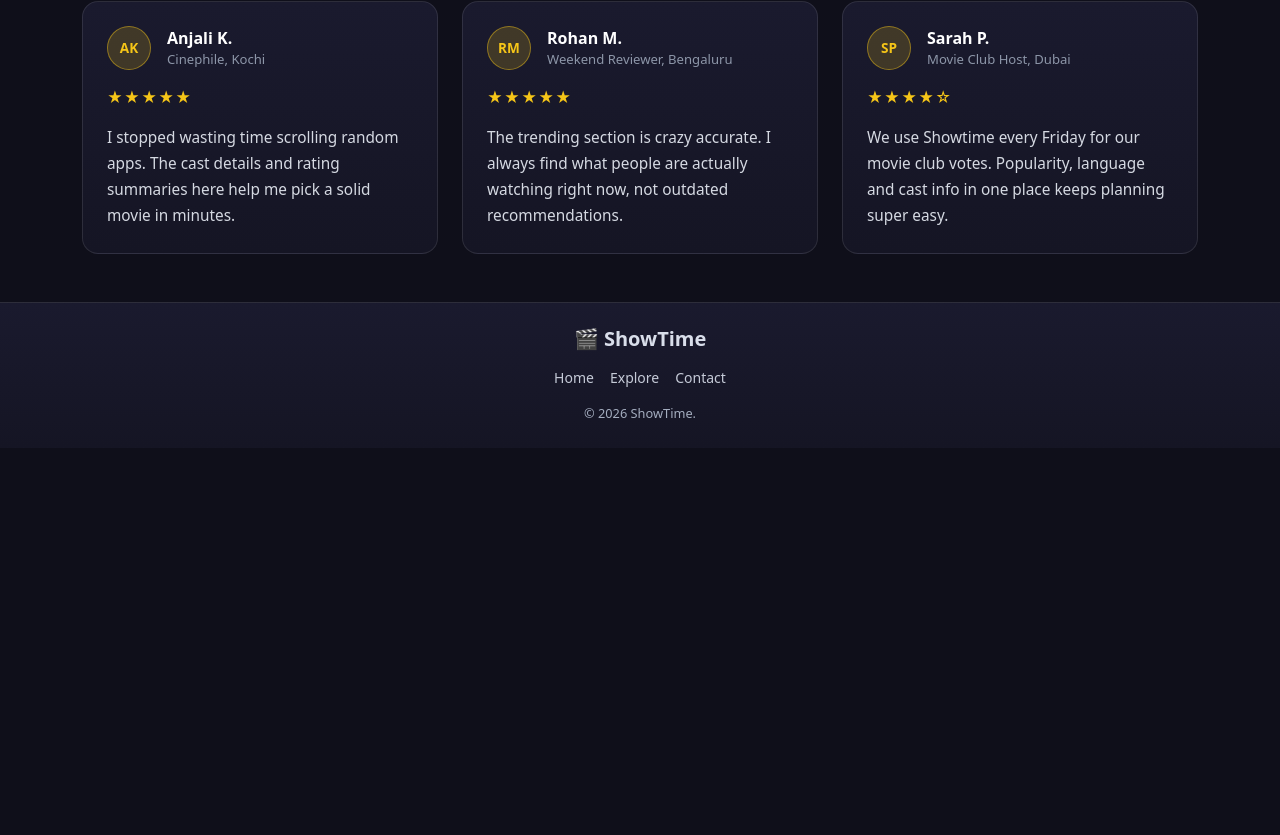
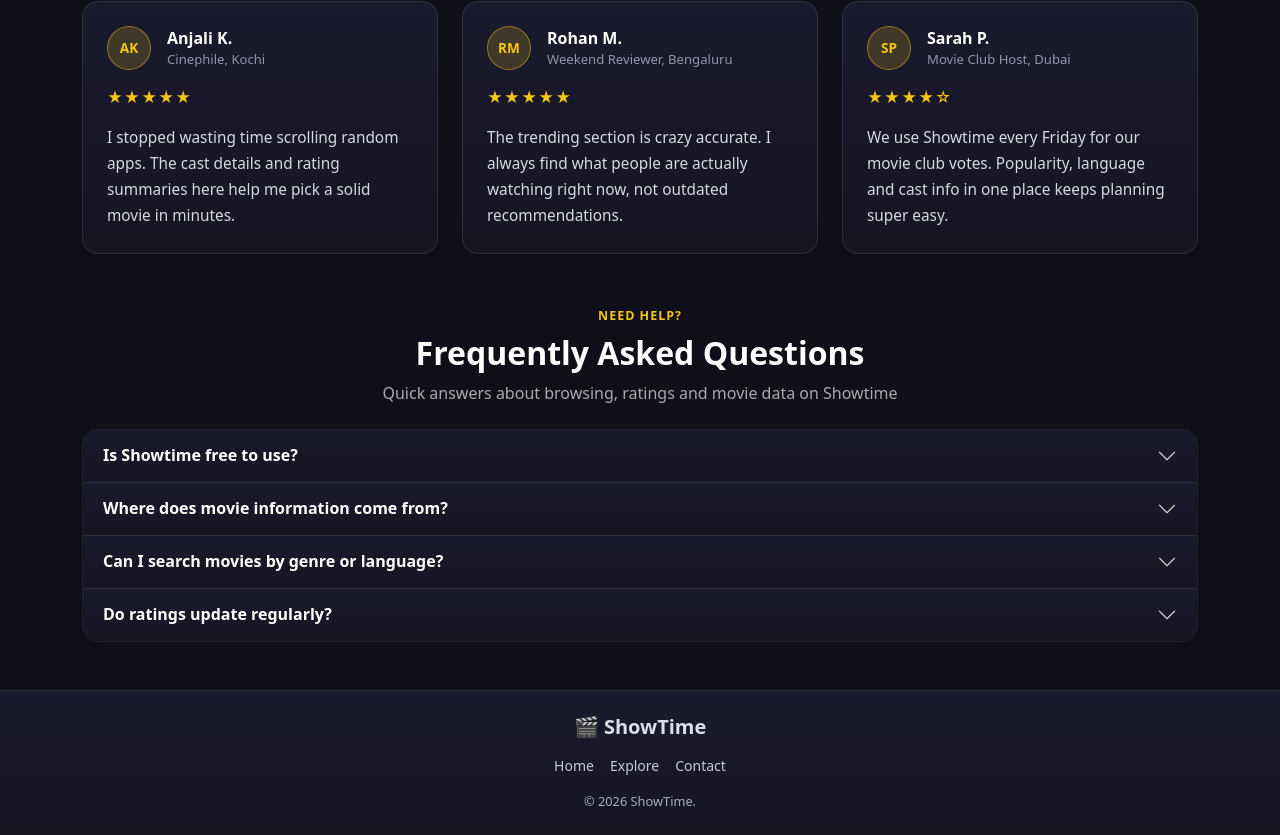
Before and after one commit to x-aswin/nest-Angular-ShowTime, an Angular app: page / in a window 1280 px wide. Shown: the part 1457-2292 px from the top of the page. Before the commit the page ends 1905 px from the top, so only its background shows below. Built offline with nearby package versions, Linux system fonts and the light colour scheme; no server answers.

Commit message:
accordion on homepage

```diff
--- a/src/app/pages/home/home.css
+++ b/src/app/pages/home/home.css
@@ -98,6 +98,52 @@
   line-height: 1.7;
 }
 
+.faq-section {
+  position: relative;
+}
+
+.faq-accordion {
+  border-radius: 16px;
+  overflow: hidden;
+  border: 1px solid rgba(255, 255, 255, 0.08);
+}
+
+.faq-accordion .accordion-item {
+  background: linear-gradient(180deg, #1a1a2e 0%, #151524 100%);
+  border: 0;
+  border-bottom: 1px solid rgba(255, 255, 255, 0.08);
+}
+
+.faq-accordion .accordion-item:last-child {
+  border-bottom: 0;
+}
+
+.faq-accordion .accordion-button {
+  background: transparent;
+  color: #ffffff;
+  font-weight: 600;
+  padding: 1rem 1.25rem;
+  box-shadow: none;
+}
+
+.faq-accordion .accordion-button:not(.collapsed) {
+  color: #f5c518;
+}
+
+.faq-accordion .accordion-button::after {
+  filter: invert(90%);
+}
+
+.faq-accordion .accordion-button:not(.collapsed)::after {
+  filter: invert(81%) sepia(90%) saturate(682%) hue-rotate(351deg) brightness(101%) contrast(92%);
+}
+
+.faq-accordion .accordion-body {
+  color: #c5cada;
+  line-height: 1.7;
+  padding: 0 1.25rem 1rem;
+}
+
 @media (max-width: 575.98px) {
   .trust-value {
     font-size: 1.2rem;
@@ -106,4 +152,12 @@
   .review-copy {
     font-size: 0.92rem;
   }
+
+  .faq-accordion .accordion-button {
+    font-size: 0.95rem;
+  }
+
+  .faq-accordion .accordion-body {
+    font-size: 0.9rem;
+  }
 }
--- a/src/app/pages/home/home.html
+++ b/src/app/pages/home/home.html
@@ -151,3 +151,64 @@
     </div>
   </div>
 </section>
+<section class="container my-5 faq-section" aria-labelledby="faq-title">
+  <div class="text-center mb-4">
+    <p class="section-kicker mb-2">Need Help?</p>
+    <h2 id="faq-title" class="fw-bold text-white">Frequently Asked Questions</h2>
+    <p class="text-muted mb-0">Quick answers about browsing, ratings and movie data on Showtime</p>
+  </div>
+
+  <div class="accordion accordion-flush faq-accordion" id="showtimeFaq">
+    <div class="accordion-item">
+      <h2 class="accordion-header" id="faq-heading-one">
+        <button class="accordion-button collapsed" type="button" data-bs-toggle="collapse" data-bs-target="#faq-collapse-one" aria-expanded="false" aria-controls="faq-collapse-one">
+          Is Showtime free to use?
+        </button>
+      </h2>
+      <div id="faq-collapse-one" class="accordion-collapse collapse" aria-labelledby="faq-heading-one" data-bs-parent="#showtimeFaq">
+        <div class="accordion-body">
+          Yes. You can explore trending titles, cast details, ratings, and release information without any subscription.
+        </div>
+      </div>
+    </div>
+
+    <div class="accordion-item">
+      <h2 class="accordion-header" id="faq-heading-two">
+        <button class="accordion-button collapsed" type="button" data-bs-toggle="collapse" data-bs-target="#faq-collapse-two" aria-expanded="false" aria-controls="faq-collapse-two">
+          Where does movie information come from?
+        </button>
+      </h2>
+      <div id="faq-collapse-two" class="accordion-collapse collapse" aria-labelledby="faq-heading-two" data-bs-parent="#showtimeFaq">
+        <div class="accordion-body">
+          Movie metadata is fetched from trusted movie APIs and includes posters, genres, ratings, language, cast, and popularity metrics.
+        </div>
+      </div>
+    </div>
+
+    <div class="accordion-item">
+      <h2 class="accordion-header" id="faq-heading-three">
+        <button class="accordion-button collapsed" type="button" data-bs-toggle="collapse" data-bs-target="#faq-collapse-three" aria-expanded="false" aria-controls="faq-collapse-three">
+          Can I search movies by genre or language?
+        </button>
+      </h2>
+      <div id="faq-collapse-three" class="accordion-collapse collapse" aria-labelledby="faq-heading-three" data-bs-parent="#showtimeFaq">
+        <div class="accordion-body">
+          Yes. Use the Explore page to filter by genre, language, and popularity so you can quickly find what fits your mood.
+        </div>
+      </div>
+    </div>
+
+    <div class="accordion-item">
+      <h2 class="accordion-header" id="faq-heading-four">
+        <button class="accordion-button collapsed" type="button" data-bs-toggle="collapse" data-bs-target="#faq-collapse-four" aria-expanded="false" aria-controls="faq-collapse-four">
+          Do ratings update regularly?
+        </button>
+      </h2>
+      <div id="faq-collapse-four" class="accordion-collapse collapse" aria-labelledby="faq-heading-four" data-bs-parent="#showtimeFaq">
+        <div class="accordion-body">
+          Ratings and popularity values are refreshed based on API updates, so trending and top-rated movies stay relevant over time.
+        </div>
+      </div>
+    </div>
+  </div>
+</section>
```
